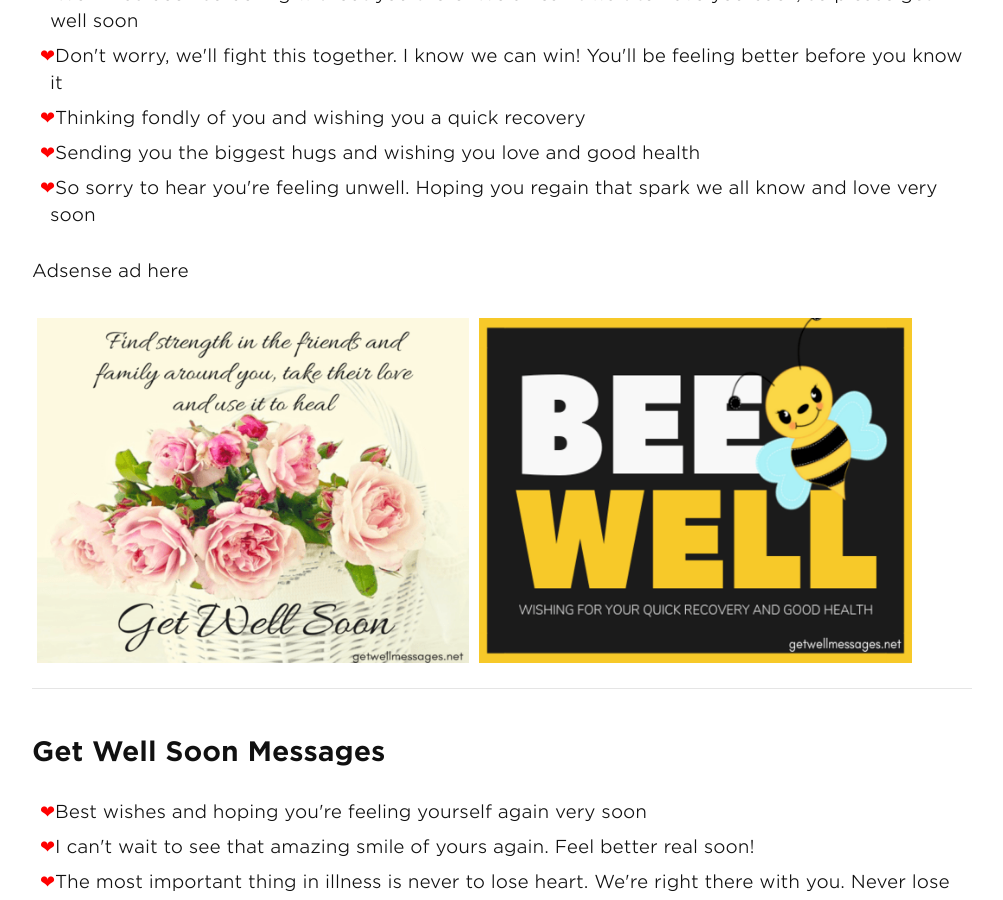
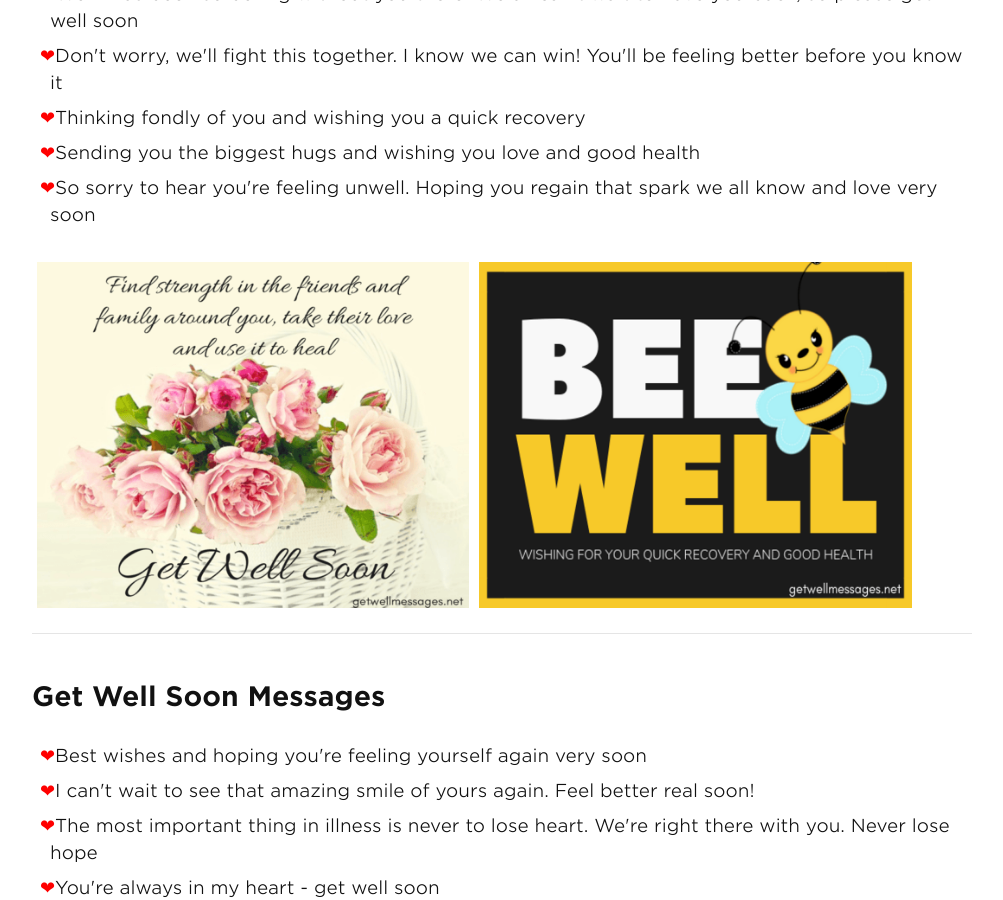
Before and after one commit to andyml123/andyml123.github.io, a Jekyll site: the page built from get-well-wishes.md, in a window 1280 px wide and 900 px high, scrolled down 1329 px. Shown: the whole window, without its empty margins (138-1141 px from the left). Built offline with Jekyll 4.4.1, drawn with Linux system fonts in a browser that asks for light colours; a script that is not in the unit is left out.

Commit message:
Update get-well-wishes.md

```diff
--- a/get-well-wishes.md
+++ b/get-well-wishes.md
@@ -53,9 +53,7 @@
 <li>So sorry to hear you're feeling unwell. Hoping you regain that spark we all know and love very soon</li>
 </ul>
 
-<p>
-Adsense ad here
-</p>
+{% include adsense-middle2-responsive.html %}
 
 <div class="row">
 <div class="column">
```
